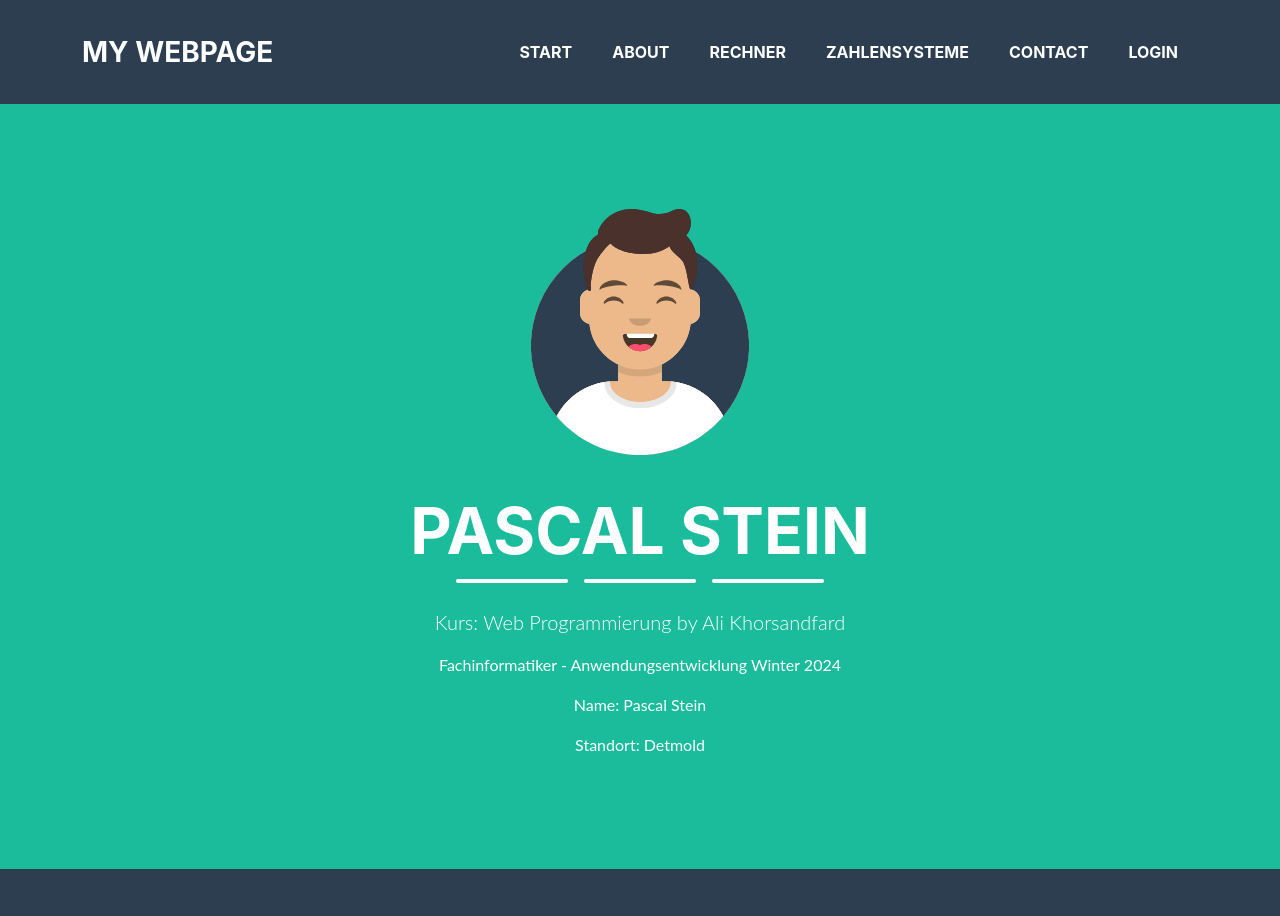
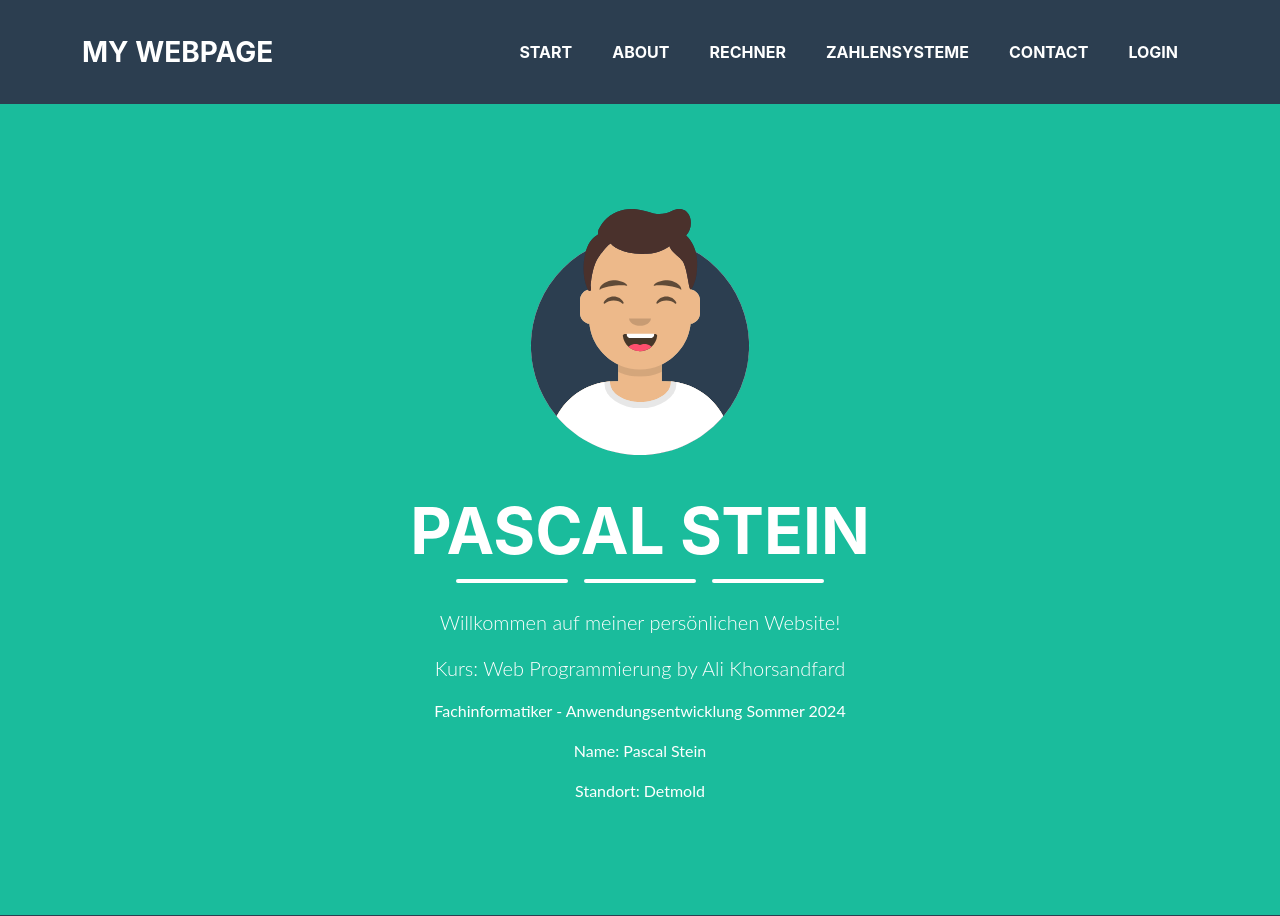
Before and after one commit to pacokeks/ek_web, a PHP site: page / in a window 1280 px wide. Shown: the top 916 px of the page. Run offline with PHP 8.4, Linux system fonts and the light colour scheme; some libraries are stand-ins or nearby versions.

Commit message:
fixed typos

```diff
--- a/index.php
+++ b/index.php
@@ -13,8 +13,9 @@ require_once 'misc/header.php';
             <div class="divider-custom-line"></div>
             <div class="divider-custom-line"></div>
         </div>
+        <p class="lead">Willkommen auf meiner persönlichen Website!</p>
         <p class="lead">Kurs: Web Programmierung by Ali Khorsandfard</p>
-        <p>Fachinformatiker - Anwendungsentwicklung Winter 2024</p>
+        <p>Fachinformatiker - Anwendungsentwicklung Sommer 2024</p>
         <p>Name: Pascal Stein</p>
         <p>Standort: Detmold</p>
     </div>
--- a/login.php
+++ b/login.php
@@ -9,7 +9,6 @@ require_once 'misc/header.php';
         <div class="divider-custom divider-light">
             <div class="divider-custom-line"></div>
             <div class="divider-custom-icon"><i class="fas fa-star"></i></div>
-            <div class="divider-custom-line"></div>
         </div>
         <div class="col-lg-6 col-md-8">
             <form action="process_login.php" method="post" class="bg-white p-4 rounded shadow">
```
